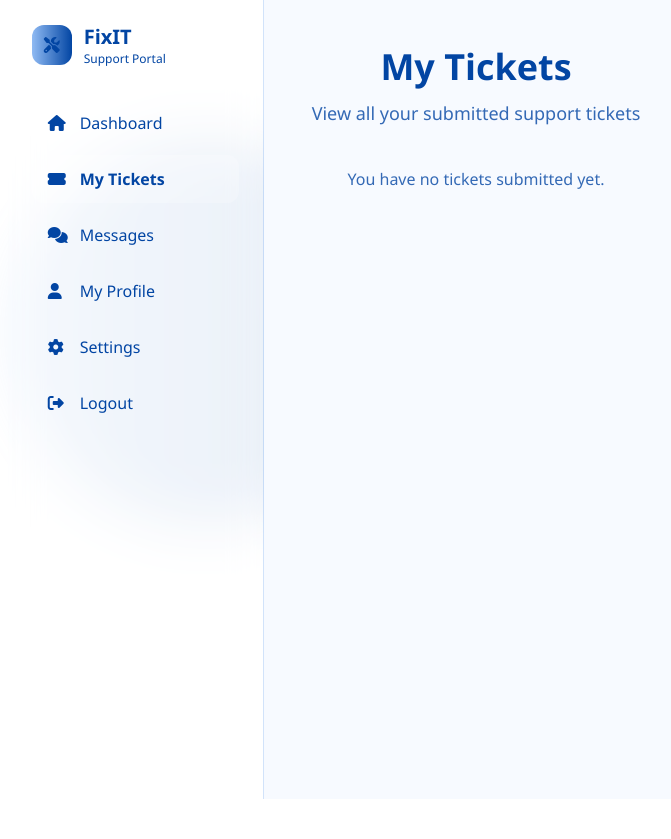
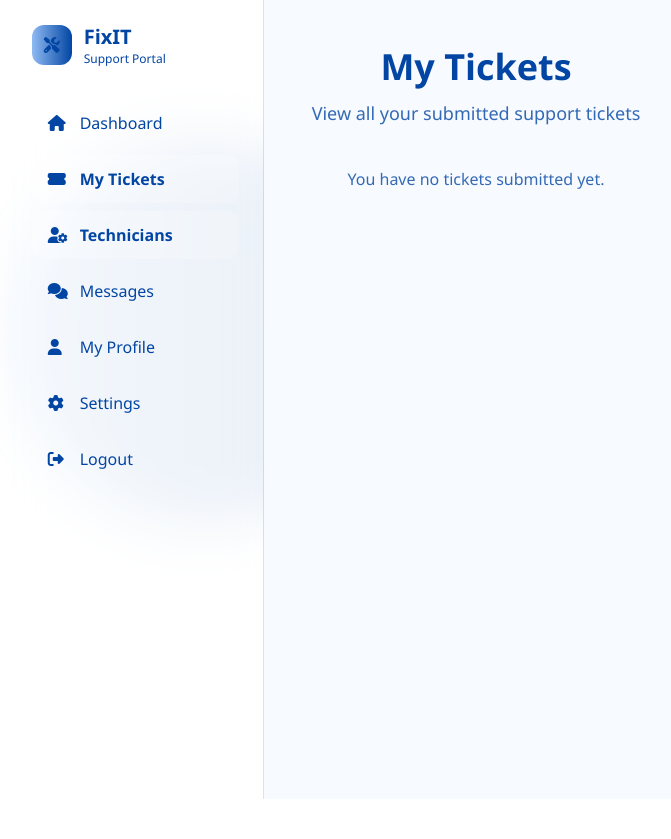
Before and after one commit to Real-mon/CSIT327-G7-FixIT, a Django app: page /accounts/my-tickets/ in a window 1280 px wide. Shown: the part 113-952 px from the top of the page, without its empty margins (292-963 px from the left). Run offline with Django 5.2, Linux system fonts and the light colour scheme; the visitor is signed in with stand-in values (Sample User, id 1); some libraries are stand-ins or nearby versions.

Commit message:
feat: Update supporting templates

```diff
--- a/templates/accounts/my_tickets.html
+++ b/templates/accounts/my_tickets.html
@@ -31,6 +31,10 @@
                 <a href="{% url 'my_tickets' %}" class="flex items-center space-x-3 bg-white/20 text-[#0245a3] font-semibold rounded-xl px-4 py-3">
                     <i class="fas fa-ticket-alt w-5"></i>
                     <span>My Tickets</span>
+                </a>
+                <a href="{% url 'technician_directory' %}" class="flex items-center space-x-3 bg-white/20 text-[#0245a3] font-semibold rounded-xl px-4 py-3">
+                    <i class="fas fa-user-cog w-5"></i>
+                    <span>Technicians</span>
                 </a>
                 <a href="{% url 'user_message' %}" class="flex items-center space-x-3 text-[#0245a3] hover:bg-white/20 rounded-xl px-4 py-3 transition">
                     <i class="fas fa-comments w-5"></i>
--- a/templates/dashboard/settings.html
+++ b/templates/dashboard/settings.html
@@ -33,7 +33,7 @@
                     <span>Dashboard</span>
                 </a>
                 <!--Ticket-->
-                <a href="#" class="flex items-center space-x-3 text-[#0245a3] hover:bg-white/20 rounded-xl px-4 py-3 transition">
+                <a href="{% url 'my_tickets' %}" class="flex items-center space-x-3 text-[#0245a3] hover:bg-white/20 rounded-xl px-4 py-3 transition">
                     <i class="fas fa-ticket-alt w-5"></i>
                     <span>My Tickets</span>
                 </a>
--- a/templates/dashboard/user_dashboard.html
+++ b/templates/dashboard/user_dashboard.html
@@ -140,7 +140,7 @@
                     <div class="bg-[#0245a3] backdrop-blur-lg rounded-2xl border border-white/20 p-6">
                         <div class="flex justify-between items-center mb-4">
                             <h2 class="text-xl font-bold text-white">Recent Tickets</h2>
-                            <a href="#" class="text-white/80 hover:text-white text-sm font-semibold">View all</a>
+                            <a href="{% url 'my_tickets' %}" class="text-white/80 hover:text-white text-sm font-semibold">View all</a>
                         </div>
                         <div class="space-y-4">
                             <!-- Ticket 1 -->
```
